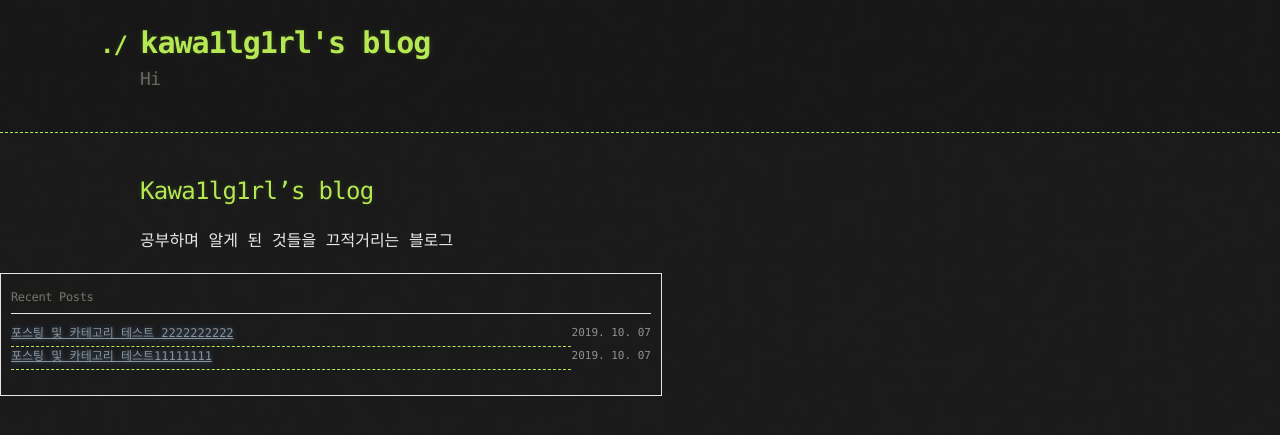
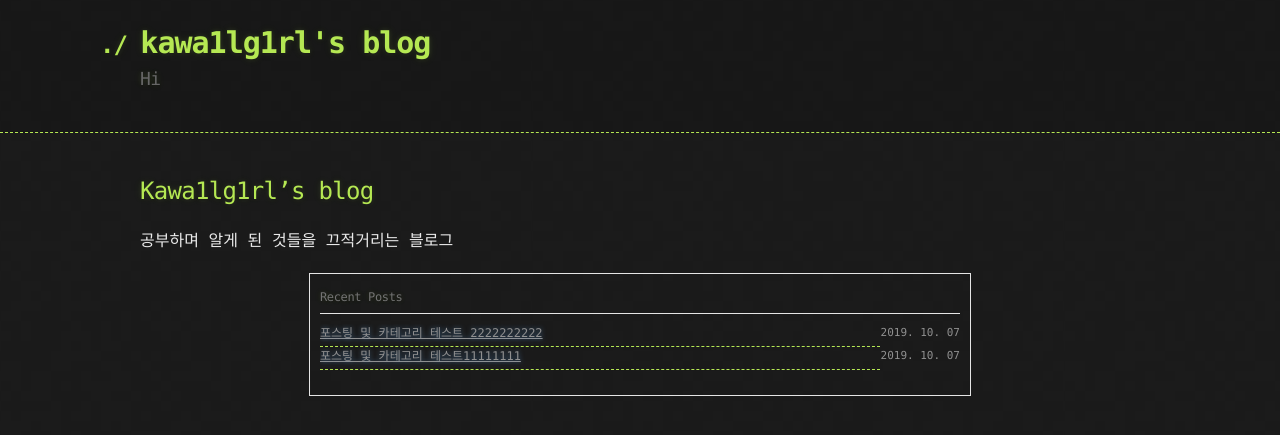
Before and after one commit to kawa1lg1rl/kawa1lg1rl.github.io, a Jekyll site: the page built from index.md, in a window 1280 px wide. Shown: the top 435 px of the page. Built offline with Jekyll 4.4.1, drawn with Linux system fonts in a browser that asks for light colours; our own code applies the rules of GitHub Pages for plain Markdown files.

Commit message:
테이블 마진 넣어줌

```diff
--- a/_layouts/default.html
+++ b/_layouts/default.html
@@ -38,7 +38,7 @@ a{
 
 
 
-    <div class="more-posts" style="width:50%; min-width:500px; ">
+    <div class="more-posts" style="width:50%; min-width:500px; margin: 0 auto;">
         <div class="more-category">
           <!-- 하단의 더보기의 링크는 자신의 사이트에 맞게 수정 -->
           <h4>Recent Posts</h4>
```
